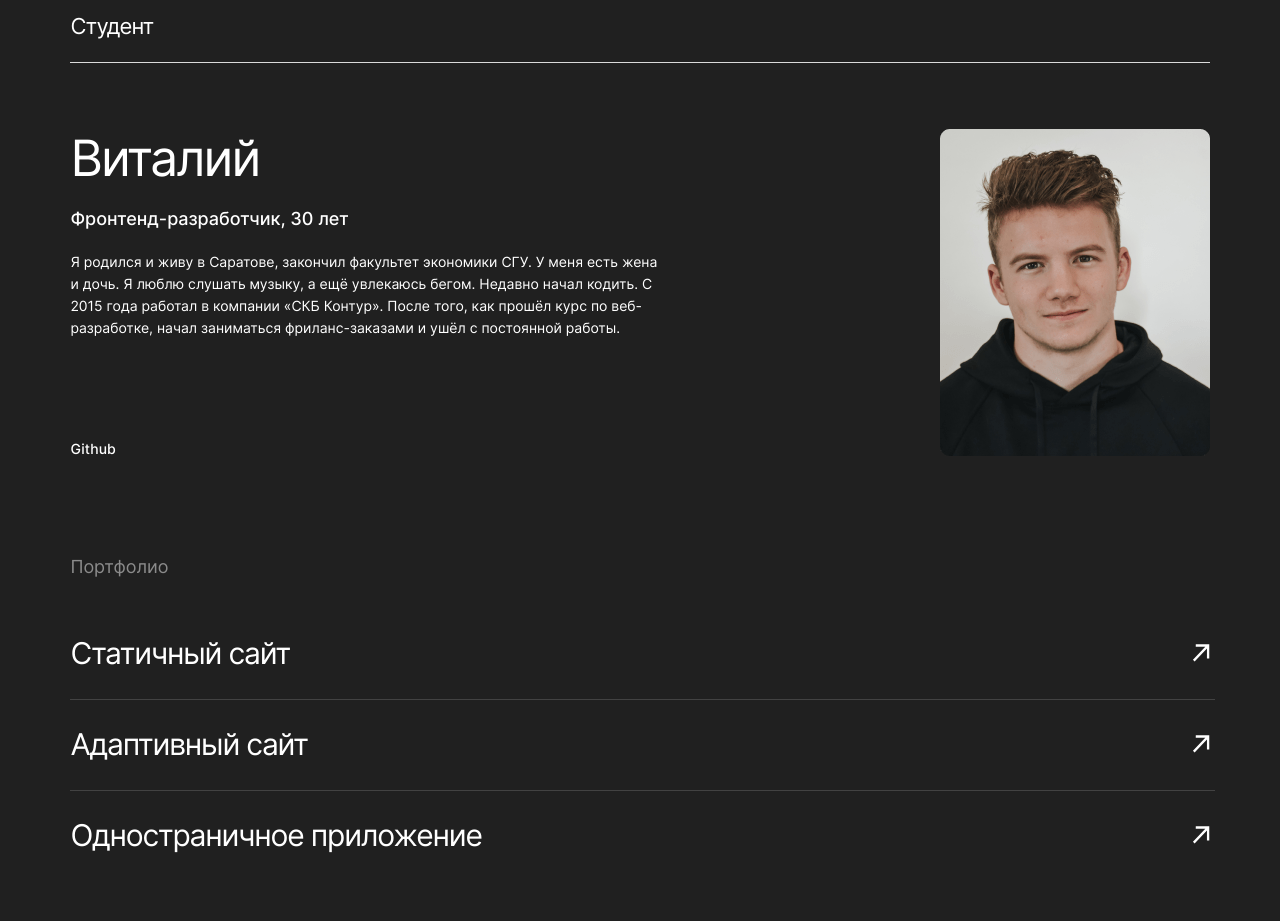
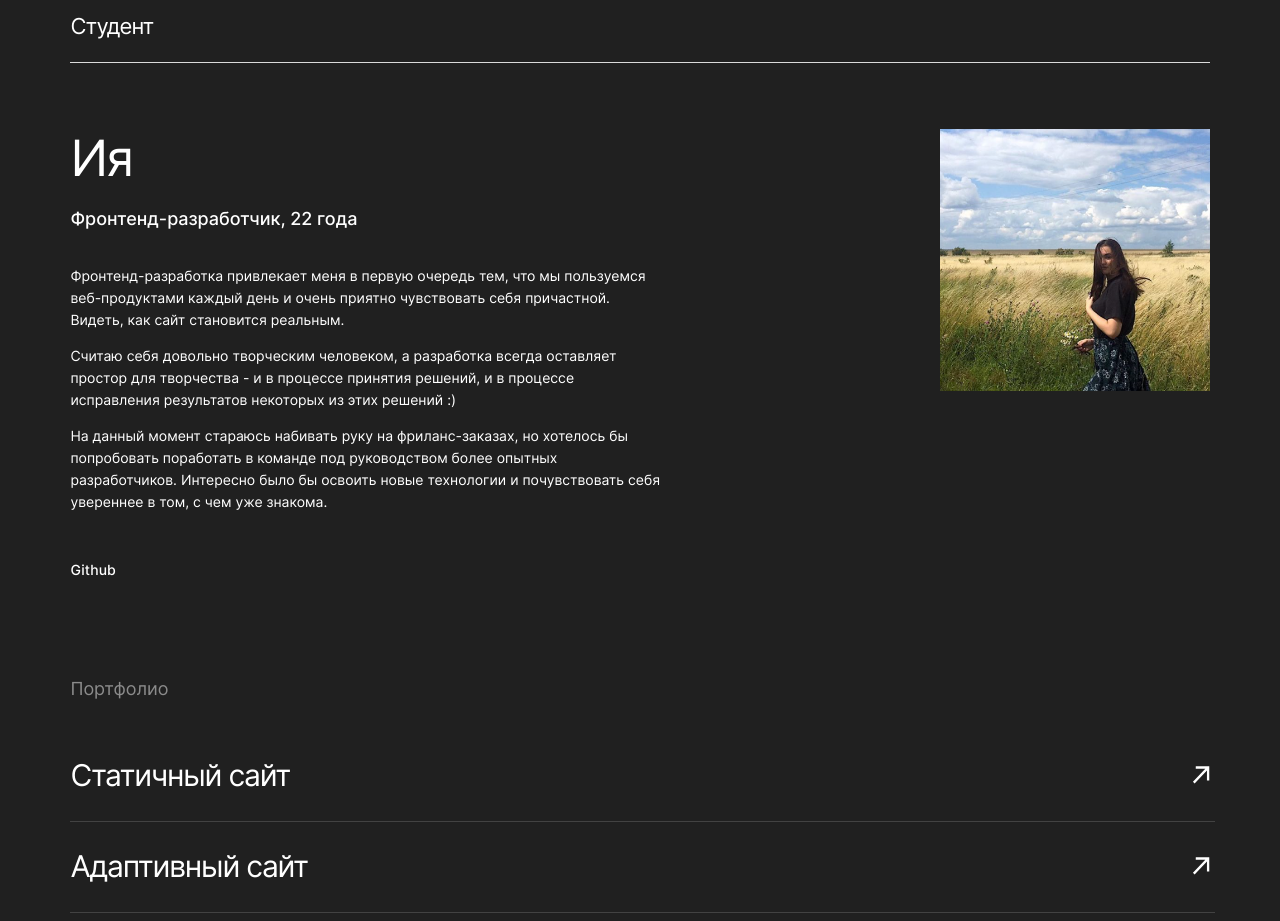
Before and after one commit to iya-iysha/movies-explorer-front, a React (Create React App) app in the folder movies-explorer-frontend/: page / in a window 1280 px wide. Shown: the part 1980-2901 px from the top of the page. Built offline with nearby package versions, Linux system fonts and the light colour scheme; the HTML template or start-up script is replaced by a standard one.

Commit message:
update my info

```diff
--- a/movies-explorer-frontend/src/components/AboutMe/AboutMe.css
+++ b/movies-explorer-frontend/src/components/AboutMe/AboutMe.css
@@ -19,7 +19,7 @@
 .about-me__profile {
   display: grid;
   grid-template-columns: 52% 48%;
-  grid-template-rows: 1fr 1.1fr 2.9fr 1fr;
+  grid-template-rows: 1fr 1.1fr 5fr 1fr;
   gap: 0;
   align-items: center;
   margin: 66px 0 0;
@@ -30,7 +30,7 @@
 @media (max-width: 768px) {
   .about-me__profile {
     grid-template-columns: 52% 48%;
-    grid-template-rows: 0.6fr 0.9fr 3fr 0.3fr;
+    grid-template-rows: 0.6fr 0.9fr 5fr 0.3fr;
     gap: 0;
   }
 }
--- a/movies-explorer-frontend/src/components/AboutMe/AboutMe.js
+++ b/movies-explorer-frontend/src/components/AboutMe/AboutMe.js
@@ -8,10 +8,13 @@ export default function AboutMe ({ avatar }) {
       <h2 className="main__title">Студент</h2>
       <div className="about-me__profile">
         <img className="about-me__avatar" src={avatar} alt="Аватарка"/>
-        <h3 className="about-me__name">Виталий</h3>
-        <p className="about-me__job">Фронтенд-разработчик, 30 лет</p>
-        <p className="about-me__bio">Я родился и живу в Саратове, закончил факультет экономики СГУ. У меня есть жена
-    и дочь. Я люблю слушать музыку, а ещё увлекаюсь бегом. Недавно начал кодить. С 2015 года работал в компании «СКБ Контур». После того, как прошёл курс по веб-разработке, начал заниматься фриланс-заказами и ушёл с постоянной работы.</p>
+        <h3 className="about-me__name">Ия</h3>
+        <p className="about-me__job">Фронтенд-разработчик, 22 года</p>
+        <div className="about-me__bio">
+          <p className="about-me__bio-caption">Фронтенд-разработка привлекает меня в первую очередь тем, что мы пользуемся веб-продуктами каждый день и очень приятно чувствовать себя причастной. Видеть, как сайт становится реальным.</p>
+          <p className="about-me__bio-caption">Считаю себя довольно творческим человеком, а разработка всегда оставляет простор для творчества - и в процессе принятия решений, и в процессе исправления результатов некоторых из этих решений :)</p>
+          <p className="about-me__bio-caption">На данный момент стараюсь набивать руку на фриланс-заказах, но хотелось бы попробовать поработать в команде под руководством более опытных разработчиков. Интересно было бы освоить новые технологии и почувствовать себя увереннее в том, с чем уже знакома.</p>
+        </div>
         <a className="about-me__github link" target="_blank" href="https://github.com/iya-iysha" rel="noreferrer">Github</a>
       </div>
     </section>
```
Also changed, not shown: movies-explorer-frontend/src/images/vitalik.png.
